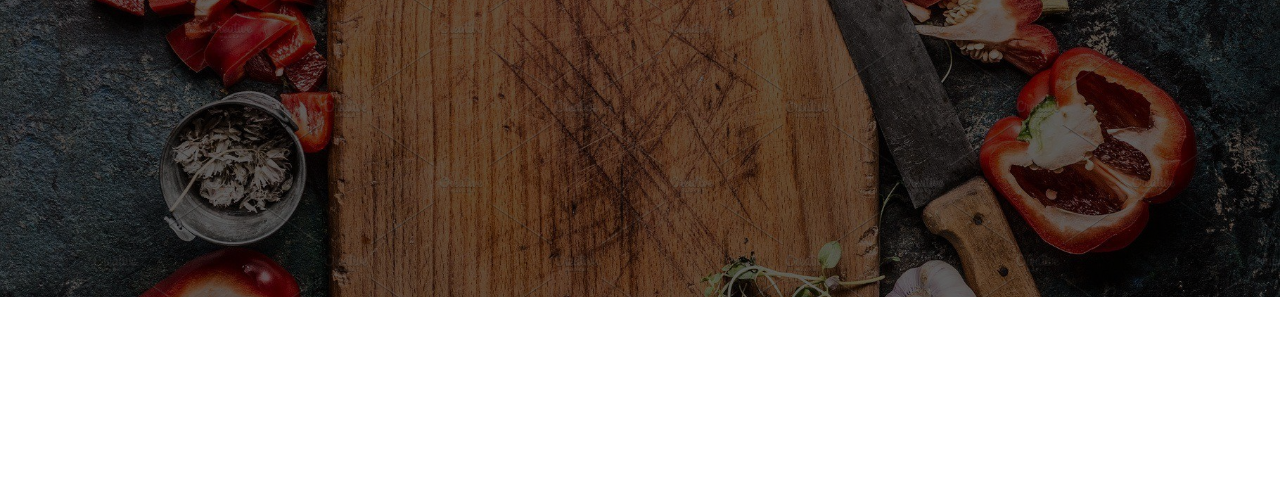
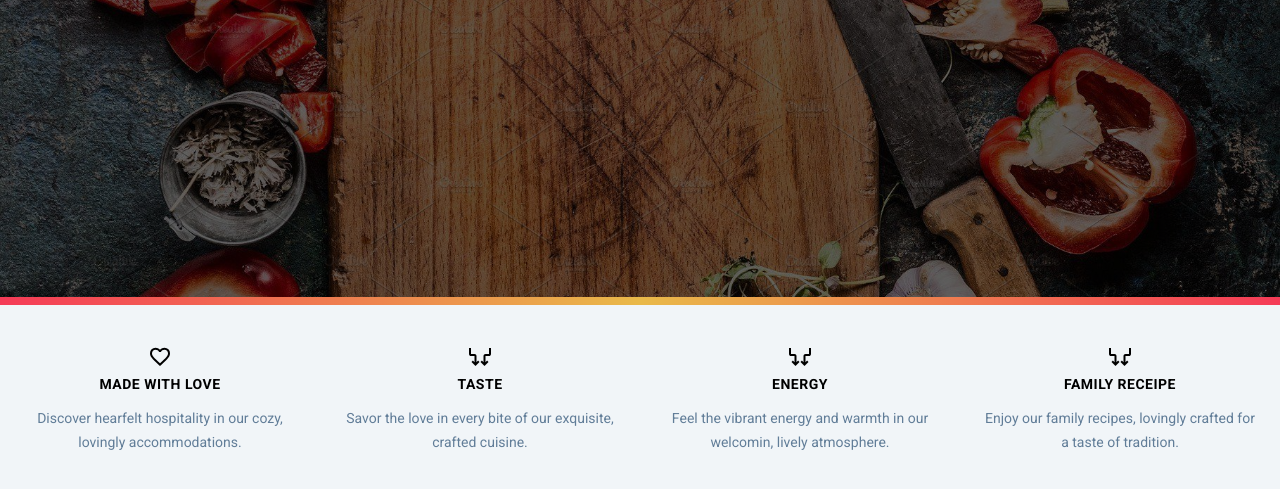
Before and after one commit to Dhanasekarnn/TFC-Shop, a plain HTML site: page index.html in a window 1280 px wide. Shown: the part 503-992 px from the top of the page. Before the commit the page ends 800 px from the top, so only its background shows below. Drawn offline with Linux system fonts and the light colour scheme; a web font is replaced by a local one.

Commit message:
Features

```diff
--- a/css/style.css
+++ b/css/style.css
@@ -77,6 +77,16 @@
             cursor: pointer;
             box-shadow: 0 1px 3px rgba(0, 0, 0, 0.2);
 
+        }
+
+        .btn:hover{
+            background-color: var(--clr-primary-light);
+        }
+
+        .clearfix::after,.clearfix::before{
+            content: "";
+            clear: both;
+            display:table;
         }
    /*---------------------- Navbar -------------------*/
 
@@ -218,3 +228,63 @@
     outline: 0.125rem solid var(--clr-primary);
     outline-offset: 0.25rem;
 }
+
+/* -------------divider----------- */
+.content-divider{
+    height: 0.5rem;
+    background-image: linear-gradient(to left,var(--clr-primary),var(--clr-secondary), var(--clr-primary));
+}
+/* ---------features------- */
+.features{
+    background-color: var(--clr-grey-3);
+    color: black;
+    cursor: pointer;
+}
+
+.feature{
+    padding: 2.5rem 0;
+    text-align: center;
+    transition: var(--transition);
+}
+
+.feature-icon svg{
+    fill: #000;
+    transition: var(--transition);
+}
+.feature-title{
+    text-transform: uppercase;
+}
+
+.feature-text{
+    color: var(--clr-grey-2);
+    max-width: 17rem;
+    margin: 0 auto;
+}
+
+.feature:hover{
+    background-color: var(--clr-whith);
+    box-shadow: 0 2px var(--clr-primary);
+}
+
+.feature:hover .feature-title{
+    color: var(--clr-primary);
+}
+
+.feature:hover .feature-icon svg{
+    fill:var(--clr-primary);
+    transform: translateY(-5px);
+}
+
+@media screen and (min-width: 576px) {
+    .feature{
+        width: 50%;
+        float:left;
+    }
+
+}
+
+@media screen and (min-width: 1200px){
+    .feature{
+        width: 25%;
+    }
+}
--- a/index.html
+++ b/index.html
@@ -47,5 +47,38 @@
     </header>
 
 <!-- Header end -->
+    <div class="content-divider"></div>
+<!-- --------Features start---------- -->
+ <section class="features clearfix">
+    <div class="feature">
+        <span class="feature-icon">
+            <svg xmlns="http://www.w3.org/2000/svg" height="24px" viewBox="0 -960 960 960" width="24px" fill="#e8eaed"><path d="m480-120-58-52q-101-91-167-157T150-447.5Q111-500 95.5-544T80-634q0-94 63-157t157-63q52 0 99 22t81 62q34-40 81-62t99-22q94 0 157 63t63 157q0 46-15.5 90T810-447.5Q771-395 705-329T538-172l-58 52Zm0-108q96-86 158-147.5t98-107q36-45.5 50-81t14-70.5q0-60-40-100t-100-40q-47 0-87 26.5T518-680h-76q-15-41-55-67.5T300-774q-60 0-100 40t-40 100q0 35 14 70.5t50 81q36 45.5 98 107T480-228Zm0-273Z"/></svg>
+        </span>
+        <h4 class="feature-title">Made With Love</h4>
+        <p class="feature-text">Discover hearfelt hospitality in our cozy, lovingly accommodations.</p>
+    </div>
+    <div class="feature">
+        <span class="feature-icon">
+            <svg xmlns="http://www.w3.org/2000/svg" height="24px" viewBox="0 -960 960 960" width="24px" fill="#e8eaed"><path d="M300-120 140-280l56-56 64 63v-247H120q-33 0-56.5-23.5T40-600v-240h80v240h140q33 0 56.5 23.5T340-520v247l63-63 57 56-160 160Zm360 0L500-280l56-56 64 63v-247q0-33 23.5-56.5T700-600h140v-240h80v240q0 33-23.5 56.5T840-520H700v248l63-64 57 56-160 160Z"/></svg>
+        </span>
+        <h4 class="feature-title">Taste</h4>
+        <p class="feature-text">Savor the love in every bite of our exquisite, crafted cuisine.</p>
+    </div>
+    <div class="feature">
+        <span class="feature-icon">
+            <svg xmlns="http://www.w3.org/2000/svg" height="24px" viewBox="0 -960 960 960" width="24px" fill="#e8eaed"><path d="M300-120 140-280l56-56 64 63v-247H120q-33 0-56.5-23.5T40-600v-240h80v240h140q33 0 56.5 23.5T340-520v247l63-63 57 56-160 160Zm360 0L500-280l56-56 64 63v-247q0-33 23.5-56.5T700-600h140v-240h80v240q0 33-23.5 56.5T840-520H700v248l63-64 57 56-160 160Z"/></svg>
+        </span>
+        <h4 class="feature-title">Energy</h4>
+        <p class="feature-text">Feel the vibrant energy and warmth in our welcomin, lively atmosphere.</p>
+    </div>
+    <div class="feature">
+        <span class="feature-icon">
+            <svg xmlns="http://www.w3.org/2000/svg" height="24px" viewBox="0 -960 960 960" width="24px" fill="#e8eaed"><path d="M300-120 140-280l56-56 64 63v-247H120q-33 0-56.5-23.5T40-600v-240h80v240h140q33 0 56.5 23.5T340-520v247l63-63 57 56-160 160Zm360 0L500-280l56-56 64 63v-247q0-33 23.5-56.5T700-600h140v-240h80v240q0 33-23.5 56.5T840-520H700v248l63-64 57 56-160 160Z"/></svg>
+        </span>
+        <h4 class="feature-title">Family Receipe</h4>
+        <p class="feature-text">Enjoy our family recipes, lovingly crafted for a taste of tradition.</p>
+    </div>
+ </section>
+<!-- ---------Features end------------- -->
 </body>
 </html>
```
